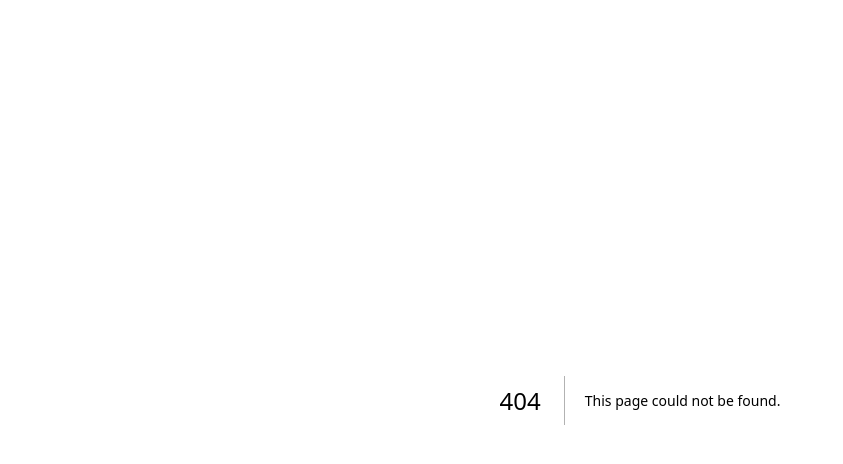
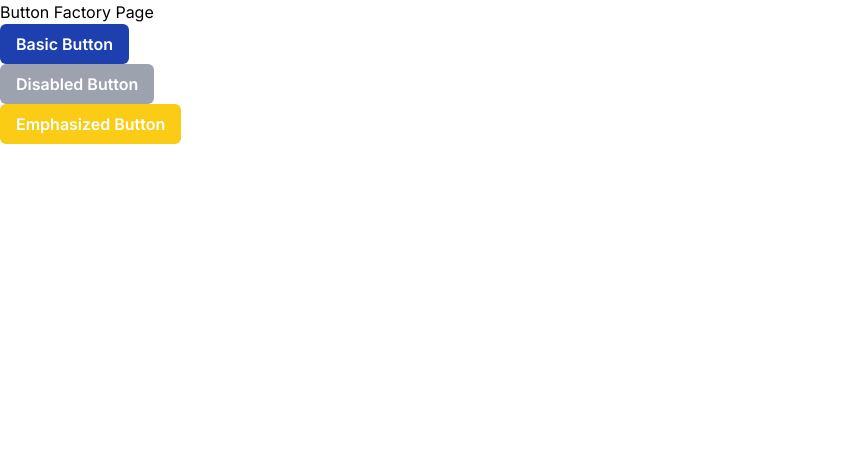
Before and after one commit to CodingGamePlayer/object-oriented-nextjs, a Next.js app: page /test/v1 in a window 1280 px wide. Before the commit this address had no page. Shown: the top 464 px of the page, without its empty margins (0-843 px from the left). Built offline with nearby package versions, Linux system fonts and the light colour scheme.

Commit message:
feat: 객체지향프로그맹 + 디자인시스템 초안

```diff
--- a/src/app/globals.css
+++ b/src/app/globals.css
@@ -16,16 +16,6 @@
   }
 }
 
-body {
-  color: rgb(var(--foreground-rgb));
-  background: linear-gradient(
-      to bottom,
-      transparent,
-      rgb(var(--background-end-rgb))
-    )
-    rgb(var(--background-start-rgb));
-}
-
 @layer utilities {
   .text-balance {
     text-wrap: balance;
--- /dev/null
+++ b/src/app/test/v1/page.tsx
@@ -0,0 +1,52 @@
+'use client'
+
+import {ComponentV1Factory} from "@/theme/(version1)/version1-theme";
+import {ButtonProps} from "@/theme/interfaces/Button";
+import {ButtonType} from "@/theme/theme.interface";
+import {useEffect, useState} from "react";
+
+export default function ButtonFactoryPage() {
+    const [theme, setTheme] = useState<ComponentV1Factory | null>(null);
+
+    useEffect(() => {
+        setTheme(new ComponentV1Factory());
+    }, []);
+
+    const handleClick = (buttonType: string) => {
+        console.log(`${buttonType} button clicked`);
+    };
+
+    const basicButtonProps: ButtonProps = {
+        label: "Basic Button",
+        onClick: () => handleClick("Basic")
+    };
+
+    const disabledButtonProps: ButtonProps = {
+        label: "Disabled Button",
+        onClick: () => handleClick("Disabled")
+    };
+
+    const emphasizedButtonProps: ButtonProps = {
+        label: "Emphasized Button",
+        onClick: () => handleClick("Emphasized")
+    };
+
+    if (!theme) {
+        return <div>Loading...</div>; // 또는 다른 로딩 표시
+    }
+
+    return (
+        <div>
+            <h1>Button Factory Page</h1>
+            <div>
+                {theme.createButton(ButtonType.Basic, basicButtonProps)}
+            </div>
+            <div>
+                {theme.createButton(ButtonType.Disabled, disabledButtonProps)}
+            </div>
+            <div>
+                {theme.createButton(ButtonType.Emphasized, emphasizedButtonProps)}
+            </div>
+        </div>
+    );
+}
--- /dev/null
+++ b/src/theme/(version1)/buttons/BasicButton.tsx
@@ -0,0 +1,8 @@
+import React from 'react';
+import {Button, ButtonProps} from "@/theme/interfaces/Button";
+
+export class BasicButton extends Button {
+    protected getAdditionalClasses(): string {
+        return "bg-blue-800 hover:bg-blue-600 active:bg-blue-700";
+    }
+}
--- /dev/null
+++ b/src/theme/(version1)/buttons/DisabledButton.tsx
@@ -0,0 +1,8 @@
+import React from 'react';
+import {Button} from "@/theme/interfaces/Button";
+
+export class DisabledButton extends Button {
+    protected getAdditionalClasses(): string {
+        return "bg-gray-400 cursor-not-allowed";
+    }
+}
--- /dev/null
+++ b/src/theme/(version1)/buttons/EmphasizedButton.tsx
@@ -0,0 +1,8 @@
+import React from 'react';
+import {Button, ButtonProps} from "@/theme/interfaces/Button";
+
+export class EmphasizedButton extends Button {
+    protected getAdditionalClasses(): string {
+        return "bg-yellow-400 text-black font-bold hover:bg-yellow-500 active:bg-yellow-600";
+    }
+}
--- /dev/null
+++ b/src/theme/(version1)/version1-theme.ts
@@ -0,0 +1,21 @@
+import {BasicButton} from "@/theme/(version1)/buttons/BasicButton";
+import {ButtonProps} from "@/theme/interfaces/Button";
+import {DisabledButton} from "@/theme/(version1)/buttons/DisabledButton";
+import {EmphasizedButton} from "@/theme/(version1)/buttons/EmphasizedButton";
+import { ButtonType, ComponentFactoryInterface} from "@/theme/theme.interface";
+
+
+export class ComponentV1Factory implements ComponentFactoryInterface {
+    createButton(type: ButtonType, props: ButtonProps): React.ReactElement {
+        switch (type) {
+            case ButtonType.Basic:
+                return new BasicButton({...props}).render();
+            case ButtonType.Disabled:
+                return new DisabledButton({...props}).render();
+            case ButtonType.Emphasized:
+                return new EmphasizedButton({...props}).render();
+            default:
+                throw new Error(`Unsupported button type: ${type}`);
+        }
+    }
+}
--- /dev/null
+++ b/src/theme/interfaces/Button.tsx
@@ -0,0 +1,33 @@
+import React from 'react';
+
+export interface ButtonProps {
+    label: string;
+    onClick: () => void;
+    className?: string;
+    disabled?: boolean;
+}
+
+export abstract class Button extends React.Component<ButtonProps> {
+    protected baseClasses: string = "px-4 py-2 rounded-md font-semibold text-white focus:outline-none";
+
+    protected getAdditionalClasses(): string {
+        return "";
+    }
+
+    render() {
+        const { onClick, label, className, disabled } = this.props;
+        const combinedClasses = `${this.baseClasses} ${this.getAdditionalClasses()} ${className || ''}`.trim();
+
+        console.log('Button render', combinedClasses);
+
+        return (
+            <button
+                className={combinedClasses}
+                onClick={onClick}
+                disabled={disabled}
+            >
+                {label}
+            </button>
+        );
+    }
+}
--- /dev/null
+++ b/src/theme/theme.interface.ts
@@ -0,0 +1,11 @@
+import {ButtonProps} from "@/theme/interfaces/Button";
+
+export enum ButtonType {
+    Basic = 'basic',
+    Disabled = 'disabled',
+    Emphasized = 'emphasized'
+}
+
+export interface ComponentFactoryInterface {
+    createButton(type: ButtonType, props: ButtonProps): React.ReactElement;
+}
--- a/tailwind.config.ts
+++ b/tailwind.config.ts
@@ -1,10 +1,11 @@
-import type { Config } from "tailwindcss";
+import type {Config} from "tailwindcss";
 
 const config: Config = {
     content: [
         "./src/pages/**/*.{js,ts,jsx,tsx,mdx}",
         "./src/components/**/*.{js,ts,jsx,tsx,mdx}",
         "./src/app/**/*.{js,ts,jsx,tsx,mdx}",
+        "./src/theme/**/*.{js,ts,jsx,tsx,mdx}",
     ],
     theme: {
         extend: {
```
Lines whose indentation alone changed are shown as unchanged.
